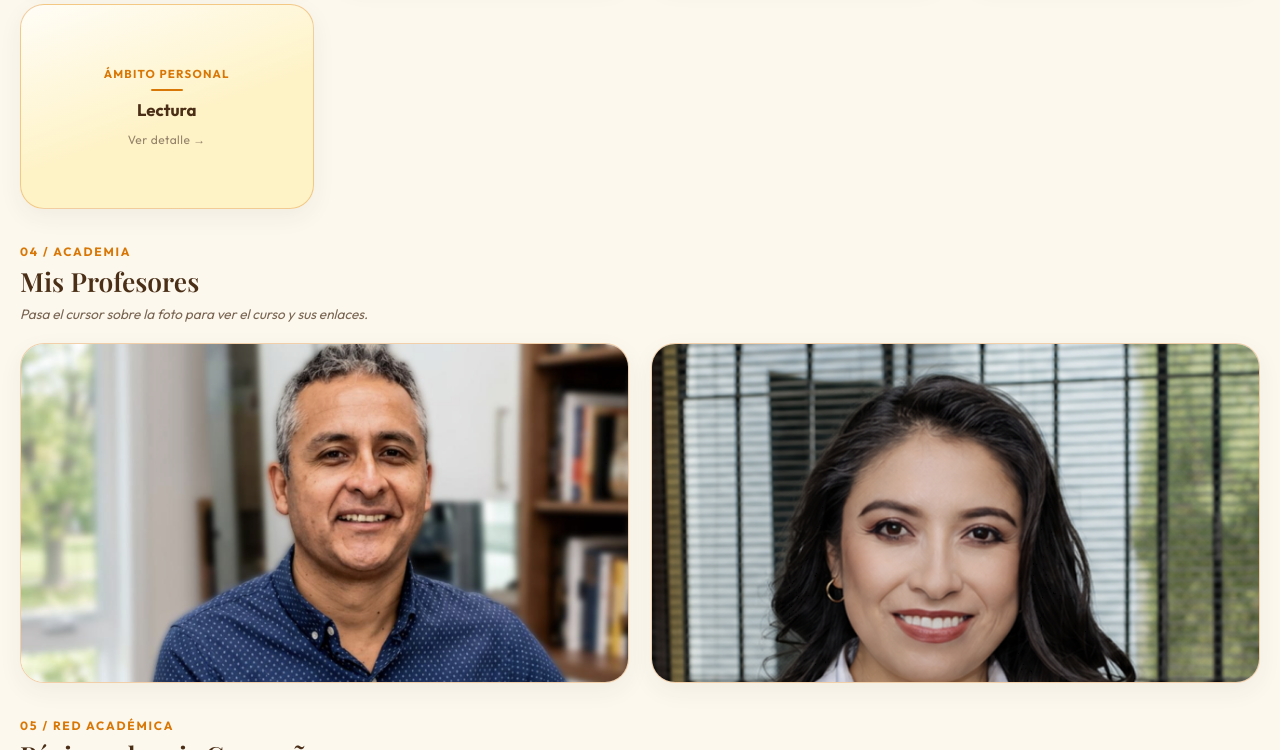
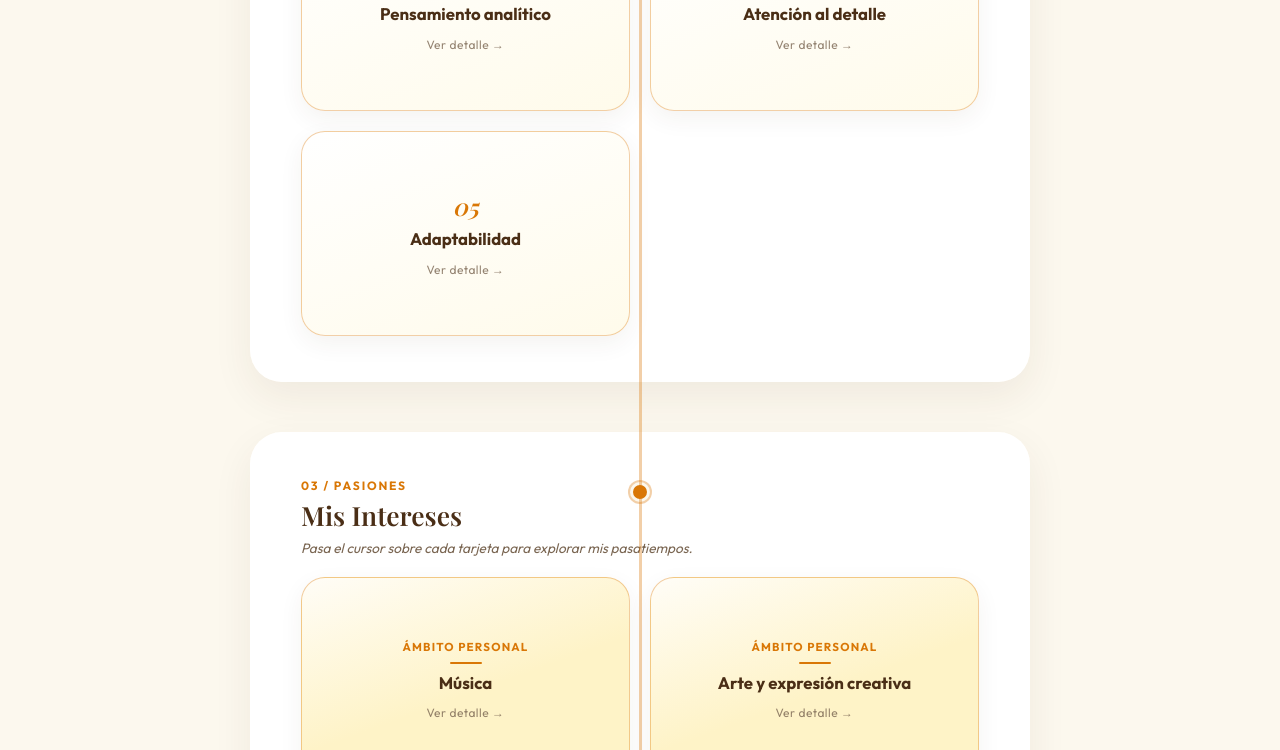
Before and after one commit to lulucg1509-sys/LucciannaCruzGuzman.github.io, a plain HTML site: page index.html in a window 1280 px wide. Shown: the part 2050-2800 px from the top of the page. Drawn offline with nearby package versions, Linux system fonts and the light colour scheme; a web font is replaced by a local one.

Commit message:
Refactor styles for vertical timeline layout
Updated styles for vertical timeline layout and adjusted padding and margins throughout the CSS file.

```diff
--- a/estilos.css
+++ b/estilos.css
@@ -1,7 +1,7 @@
-/* --- ESTILO EDITORIAL CÁLIDO + SCROLL REVEAL FLUIDO --- */
+/* --- ESTILO LÍNEA DE TIEMPO VERTICAL + CÁLIDO EDITORIAL --- */
 :root {
     --bg-base: #fcf8ee;
-    --card-surface: rgba(255, 255, 255, 0.94);
+    --card-surface: rgba(255, 255, 255, 0.95);
     --primary-brown: #4a2e16;
     --amber-gold: #d97706;
     --amber-soft: #fef3c7;
@@ -15,19 +15,80 @@ body {
     background-color: var(--bg-base);
     color: var(--text-main);
     margin: 0;
-    padding: 110px 20px 45px 20px;
+    padding: 120px 20px 60px 20px;
     display: flex;
-    justify-content: center;
+    flex-direction: column;
+    align-items: center;
     min-height: 100vh;
     position: relative;
     overflow-x: hidden;
 }
 
-/* --- CLASE DE APARICIÓN AL BAJAR (SCROLL REVEAL) --- */
+/* --- ESTRUCTURA DE LÍNEA DE TIEMPO VERTICAL CENTRAL --- */
+.timeline-container {
+    position: relative;
+    max-width: 900px;
+    width: 100%;
+    margin: 0 auto;
+}
+
+/* La línea vertical central que corre por la página */
+.timeline-line {
+    position: absolute;
+    top: 20px;
+    bottom: 20px;
+    left: 50%;
+    width: 3px;
+    background: var(--border-gold);
+    transform: translateX(-50%);
+    z-index: 1;
+}
+
+/* Secciones individuales en la línea de tiempo */
+.timeline-section {
+    position: relative;
+    margin-bottom: 50px;
+    width: 100%;
+    display: flex;
+    justify-content: center;
+}
+
+/* El punto negro/dorado que se cruza con la línea vertical */
+.timeline-dot {
+    position: absolute;
+    top: 50px;
+    left: 50%;
+    width: 14px;
+    height: 14px;
+    background: var(--amber-gold);
+    border: 3px solid var(--bg-base);
+    border-radius: 50%;
+    transform: translateX(-50%);
+    z-index: 3;
+    box-shadow: 0 0 0 2px var(--border-gold);
+}
+
+/* Las cajas blancas de contenido estilo tarjeta limpia */
+.card-box {
+    position: relative;
+    z-index: 2;
+    max-width: 780px;
+    width: 100%;
+    background: var(--card-surface);
+    backdrop-filter: blur(16px);
+    -webkit-backdrop-filter: blur(16px);
+    padding: 45px 50px;
+    border-radius: 32px;
+    box-shadow: 0 15px 40px rgba(74, 46, 22, 0.07);
+    border: 1px solid rgba(255, 255, 255, 0.9);
+    box-sizing: border-box;
+}
+
+/* --- EFECTO DE APARICIÓN AL HACER SCROLL (SCROLL REVEAL) --- */
 .reveal {
     opacity: 0;
-    transform: translateY(35px);
-    transition: opacity 0.75s cubic-bezier(0.16, 1, 0.3, 1), transform 0.75s cubic-bezier(0.16, 1, 0.3, 1);
+    transform: translateY(45px);
+    transition: opacity 0.85s cubic-bezier(0.16, 1, 0.3, 1), transform 0.85s cubic-bezier(0.16, 1, 0.3, 1);
     will-change: opacity, transform;
 }
 
@@ -215,25 +276,9 @@ body {
     right: -100px;
 }
 
-.container {
-    max-width: 960px;
-    width: 100%;
-    background: var(--card-surface);
-    backdrop-filter: blur(16px);
-    -webkit-backdrop-filter: blur(16px);
-    padding: 55px 60px;
-    border-radius: 32px;
-    box-shadow: 0 20px 50px rgba(74, 46, 22, 0.08);
-    border: 1px solid rgba(255, 255, 255, 0.95);
-    box-sizing: border-box;
-    height: fit-content;
-}
-
 header {
     text-align: center;
-    padding-bottom: 40px;
-    border-bottom: 1px dashed var(--border-gold);
-    margin-bottom: 35px;
+    padding-bottom: 10px;
 }
 
 .badge-top {
@@ -308,12 +353,7 @@ h1 {
 }
 
 .section-header {
-    margin-top: 35px;
     margin-bottom: 20px;
-}
-
-.portfolio-section:first-of-type .section-header {
-    margin-top: 10px;
 }
 
 .section-tag {
@@ -360,8 +400,8 @@ h2 {
 /* --- TARJETAS GIRATORIAS --- */
 .cards-grid {
     display: grid;
-    grid-template-columns: repeat(auto-fit, minmax(245px, 1fr));
-    gap: 22px;
+    grid-template-columns: repeat(auto-fit, minmax(230px, 1fr));
+    gap: 20px;
 }
 
 .flip-card.info-flip {
@@ -552,18 +592,15 @@ h2 {
     border-color: var(--amber-gold);
 }
 
-footer {
-    margin-top: 50px;
-    padding-top: 25px;
-    border-top: 1px dashed var(--border-gold);
-    text-align: center;
-    font-size: 0.85rem;
-    color: var(--text-muted);
-}
-
 @media (max-width: 768px) {
+    .timeline-line {
+        display: none; /* Ocultar línea central en celulares por espacio */
+    }
+    .timeline-dot {
+        display: none;
+    }
     body {
-        padding-top: 120px;
+        padding-top: 130px;
     }
     .nav-pill {
         border-radius: 24px;
@@ -571,13 +608,10 @@ footer {
         gap: 8px;
         padding: 10px 16px;
     }
-    .container {
-        padding: 35px 22px;
+    .card-box {
+        padding: 30px 20px;
     }
     h1 {
         font-size: 1.8rem;
     }
-    .about-card {
-        padding: 20px;
-    }
 }
```
